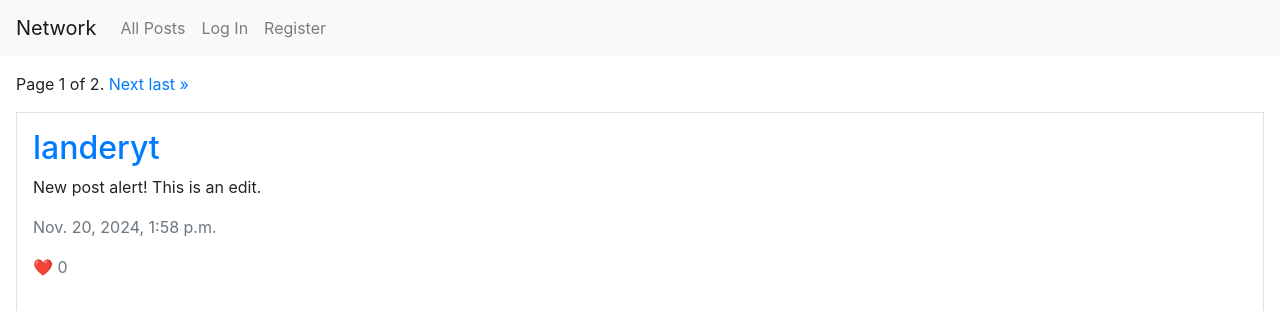
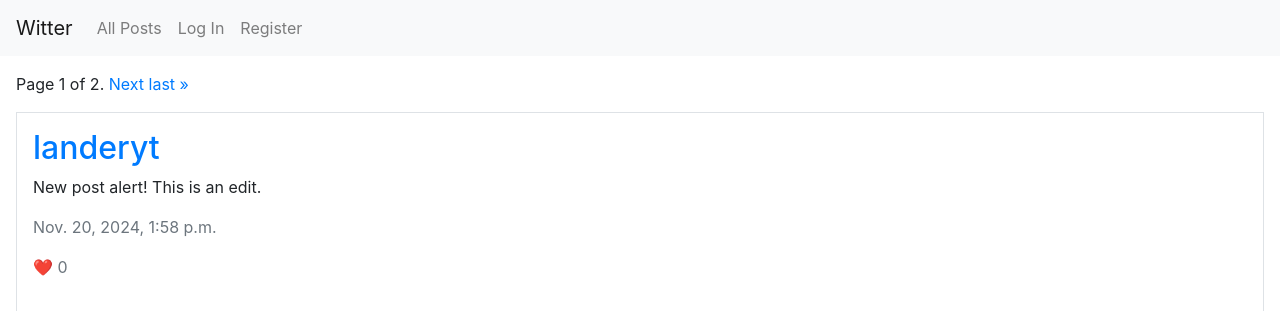
Before and after one commit to DucHuanNgo-WSIZ/witter, a Django app: page / in a window 1280 px wide. Shown: the top 311 px of the page. Run offline with Django 3.2, Linux system fonts and the light colour scheme; data comes from the database, SQL or seed files in the repository; some libraries are stand-ins or nearby versions.

Commit message:
Changed the logo

```diff
--- a/network/templates/network/layout.html
+++ b/network/templates/network/layout.html
@@ -12,7 +12,7 @@
     <body>
 
         <nav class="navbar navbar-expand-lg navbar-light bg-light">
-            <a class="navbar-brand" href="{% url 'index' %}">Network</a>
+            <a class="navbar-brand" href="{% url 'index' %}">Witter</a>
 
             <div>
               <ul class="navbar-nav mr-auto">
```
